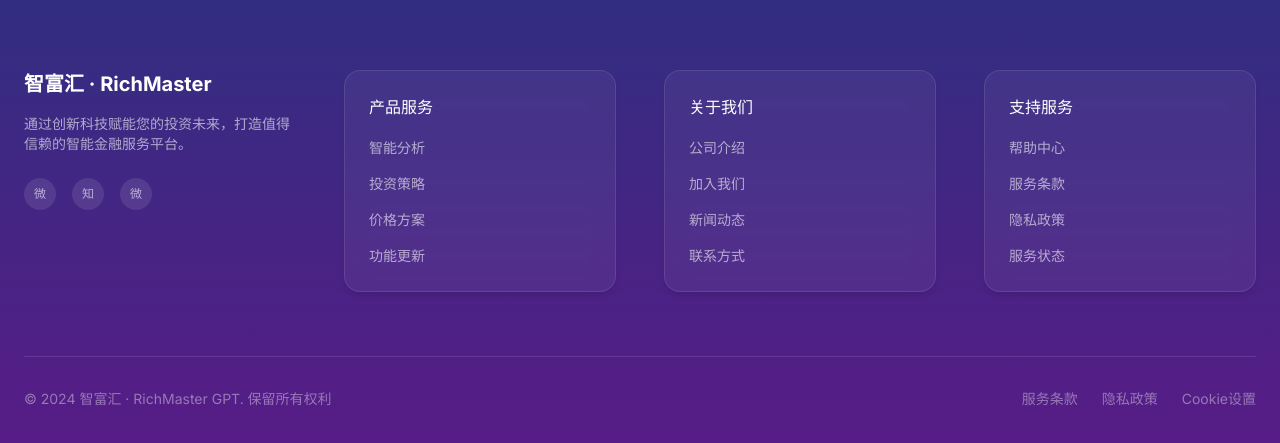
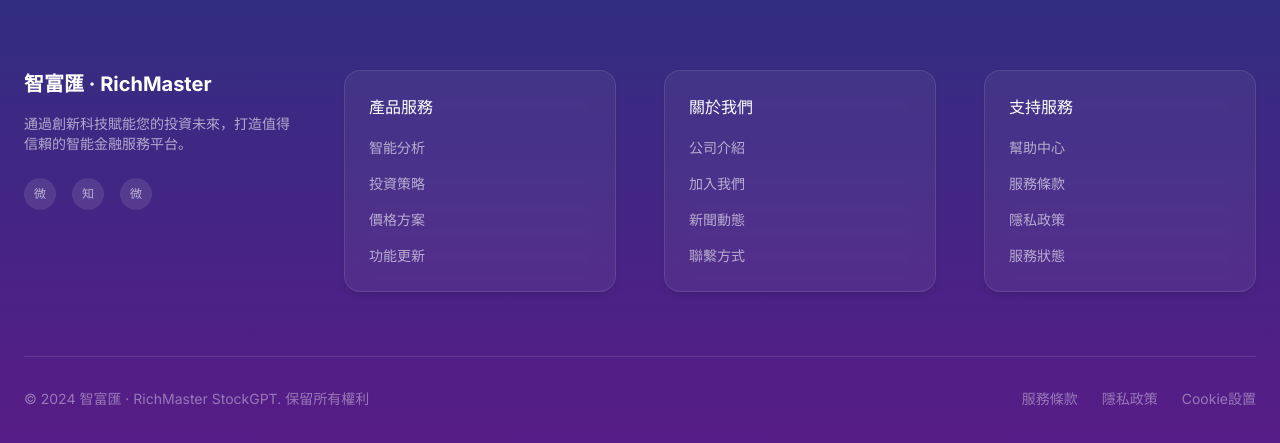
Before and after one commit to xwjisfather/Stockgpt-official-website, a Next.js app in the folder stockgpt-official/: page / in a window 1280 px wide. Shown: the part 4404-4847 px from the top of the page. Built offline with nearby package versions, Linux system fonts and the light colour scheme; no server answers.

Commit message:
Update Footer.tsx

```diff
--- a/stockgpt-official/src/components/Footer.tsx
+++ b/stockgpt-official/src/components/Footer.tsx
@@ -4,32 +4,32 @@ import { motion } from 'framer-motion';
 
 export default function Footer() {
   const footerLinks = {
-    产品服务: [
+    產品服務: [
       { label: "智能分析", href: "#" },
-      { label: "投资策略", href: "#" },
-      { label: "价格方案", href: "#" },
+      { label: "投資策略", href: "#" },
+      { label: "價格方案", href: "#" },
       { label: "功能更新", href: "#" },
     ],
-    关于我们: [
-      { label: "公司介绍", href: "#" },
-      { label: "加入我们", href: "#" },
-      { label: "新闻动态", href: "#" },
-      { label: "联系方式", href: "#" },
+    關於我們: [
+      { label: "公司介紹", href: "#" },
+      { label: "加入我們", href: "#" },
+      { label: "新聞動態", href: "#" },
+      { label: "聯繫方式", href: "#" },
     ],
-    支持服务: [
-      { label: "帮助中心", href: "#" },
-      { label: "服务条款", href: "#" },
-      { label: "隐私政策", href: "#" },
-      { label: "服务状态", href: "#" },
+    支持服務: [
+      { label: "幫助中心", href: "#" },
+      { label: "服務條款", href: "#" },
+      { label: "隱私政策", href: "#" },
+      { label: "服務狀態", href: "#" },
     ]
   };
 
   return (
     <footer className="relative bg-gradient-to-b from-indigo-900 to-purple-900 pt-12 sm:pt-16 md:pt-20 pb-6 sm:pb-8 md:pb-10">
       <div className="container mx-auto px-4 sm:px-6">
-        {/* 主要内容 */}
+{/* 主要內容 */}
         <div className="grid grid-cols-1 sm:grid-cols-2 md:grid-cols-4 gap-8 sm:gap-10 md:gap-12 mb-12 sm:mb-14 md:mb-16">
-          {/* 品牌栏 */}
+          {/* 品牌欄 */}
           <div className="sm:col-span-2 md:col-span-1">
             <motion.div
               initial={{ opacity: 0, y: 20 }}
@@ -37,10 +37,10 @@ export default function Footer() {
               className="mb-4 sm:mb-6"
             >
               <h3 className="text-lg sm:text-xl font-bold text-white mb-3 sm:mb-4">
-                智富汇 · RichMaster
+                智富匯 · RichMaster
               </h3>
               <p className="text-white/60 text-xs sm:text-sm leading-relaxed">
-                通过创新科技赋能您的投资未来，打造值得信赖的智能金融服务平台。
+                通過創新科技賦能您的投資未來，打造值得信賴的智能金融服務平台。
               </p>
             </motion.div>
 
@@ -58,7 +58,7 @@ export default function Footer() {
             </div>
           </div>
 
-          {/* 链接栏 */}
+          {/* 鏈接欄 */}
           {Object.entries(footerLinks).map(([title, links], index) => (
             <motion.div
               key={title}
@@ -86,21 +86,21 @@ export default function Footer() {
           ))}
         </div>
 
-        {/* 底部栏 */}
+        {/* 底部欄 */}
         <div className="pt-6 sm:pt-8 border-t border-white/10">
           <div className="flex flex-col sm:flex-row justify-between items-center space-y-4 sm:space-y-0">
             <div className="text-white/40 text-xs sm:text-sm text-center sm:text-left">
-              © 2024 智富汇 · RichMaster GPT. 保留所有权利
+              © 2024 智富匯 · RichMaster StockGPT. 保留所有權利
             </div>
             <div className="flex flex-wrap justify-center sm:justify-end gap-4 sm:gap-6">
               <a href="#" className="text-white/40 text-xs sm:text-sm hover:text-white/60 transition-colors">
-                服务条款
+                服務條款
               </a>
               <a href="#" className="text-white/40 text-xs sm:text-sm hover:text-white/60 transition-colors">
-                隐私政策
+                隱私政策
               </a>
               <a href="#" className="text-white/40 text-xs sm:text-sm hover:text-white/60 transition-colors">
-                Cookie设置
+                Cookie設置
               </a>
             </div>
           </div>
```
